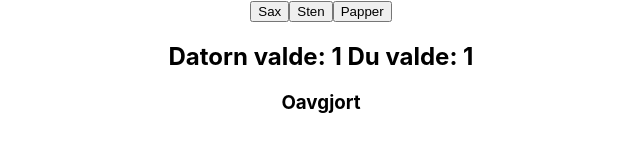
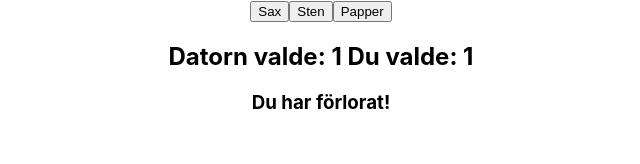
Before and after one commit to pernillalumikero/rps-game, a React (Create React App) app: page / in a window 1280 px wide. Both pictures are taken after a click on the button "Sax". Shown: the top 164 px of the page, without its empty margins (319-959 px from the left). Built offline with nearby package versions, Linux system fonts and the light colour scheme.

Commit message:
Implemented test. Not done

```diff
--- /dev/null
+++ b/src/components/button/logic/Logic.js
@@ -0,0 +1,18 @@
+
+
+const compareChoices = (user, computer) => {
+
+    let result = "";
+
+    if(computer == user) {
+      result = "Oavgjort!"
+    } else if ((computer === 2 && user === 3) || (computer === 3 && user === 1) || (computer === 3 && user === 2)) {
+      result="Du har vunnit!"
+    } else {
+      result = "Du har förlorat!"
+    }
+    return result;
+
+  }
+
+export default compareChoices
--- a/src/components/button/result/Result.js
+++ b/src/components/button/result/Result.js
@@ -1,15 +1,33 @@
 import React from 'react'
+import Logic from '../logic/Logic'
 
 const Result = ({ computerChoise, userChoise}) => {
+
+  // let result = "";
+
+  // const compareChoices = (user, computer) => {
+  //   if(computer == user) {
+  //     result = "Oavgjort!"
+  //   } else if ((computer === 2 && user === 3) || (computer === 3 && user === 1) || (computer === 3 && user === 2)) {
+  //     result="Du har vunnit!"
+  //   } else {
+  //     result = "Du har förlorat!"
+  //   }
+  //   return result;
+
+  // }
 
   return (
     <div>
     <h2>Datorn valde: {computerChoise} Du valde: {userChoise}</h2>
-      {computerChoise === userChoise
-      ? <h3>Oavgjort</h3>
-      : (computerChoise === 2 && userChoise === 3) || (computerChoise === 3 && userChoise === 1) || (computerChoise === 3 && userChoise === 2)
+    <h3><Logic computerChoise={computerChoise} userChoise={userChoise}/></h3>
+      {/* {computerChoise === userChoise
+      ? <h3>{result}</h3>
+      : (computerChoise === 2 && userChoise === 3)
+      || (computerChoise === 3 && userChoise === 1)
+      || (computerChoise === 3 && userChoise === 2)
       ? <h3>Du har vunnit!</h3>
-      : <h3>Du har förlorat</h3>}
+      : <h3>Du har förlorat</h3>} */}
     </div>
   )
 }
```
Also changed, not shown: 1 other file (tests, documents, lock files or other folders).
